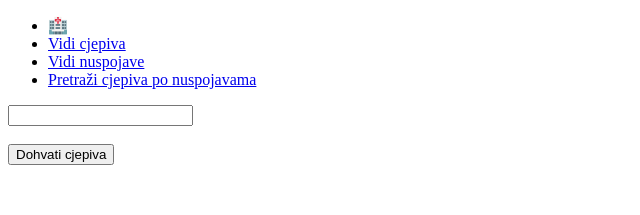
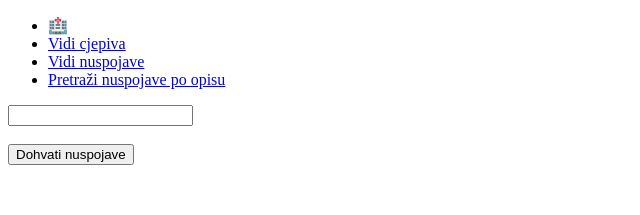
Before and after one commit to AntonioJuresic/VaxApp_frontend, an Angular app: page /sideeffects/search in a window 1280 px wide. Shown: the top 215 px of the page, without its empty margins (0-640 px from the left). Built offline with nearby package versions, Linux system fonts and the light colour scheme.

Commit message:
6. Labos - Ispravci.

```diff
--- a/src/app/app.component.html
+++ b/src/app/app.component.html
@@ -3,7 +3,7 @@
         <li>🏥</li>
         <li><a routerLink="/vaccines">Vidi cjepiva</a></li>
         <li><a routerLink="/sideeffects">Vidi nuspojave</a></li>
-        <li><a routerLink="/sideeffects/search">Pretraži cjepiva po nuspojavama</a></li>
+        <li><a routerLink="/sideeffects/search">Pretraži nuspojave po opisu</a></li>
     </ul>
 </nav>
 
--- a/src/app/side-effect-by-short-description/side-effect-by-short-description.component.html
+++ b/src/app/side-effect-by-short-description/side-effect-by-short-description.component.html
@@ -3,7 +3,7 @@
 <br>
 <br>
 
-<button (click)="getSideEffectsByShortDescription()">Dohvati cjepiva</button>
+<button (click)="getSideEffectsByShortDescription()">Dohvati nuspojave</button>
 
 <br>
 
```
